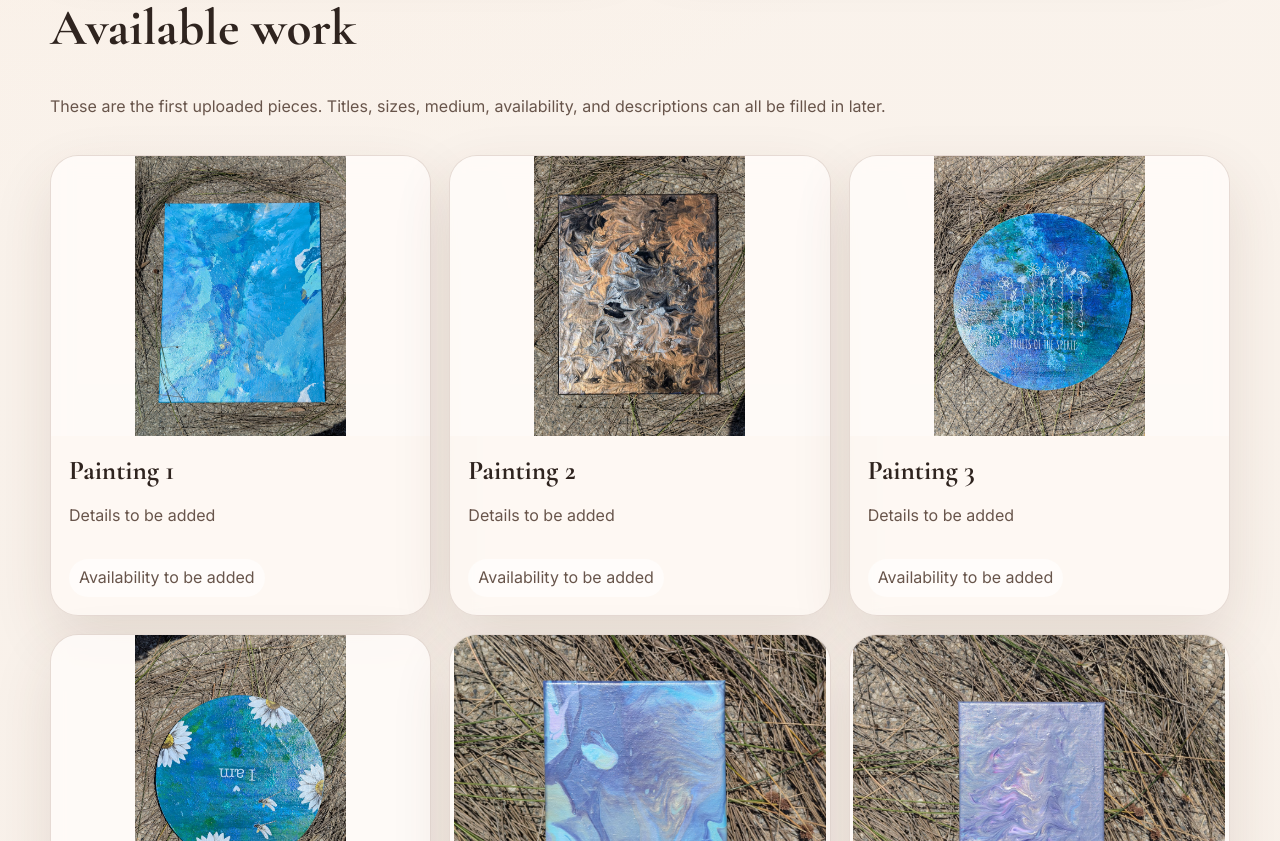
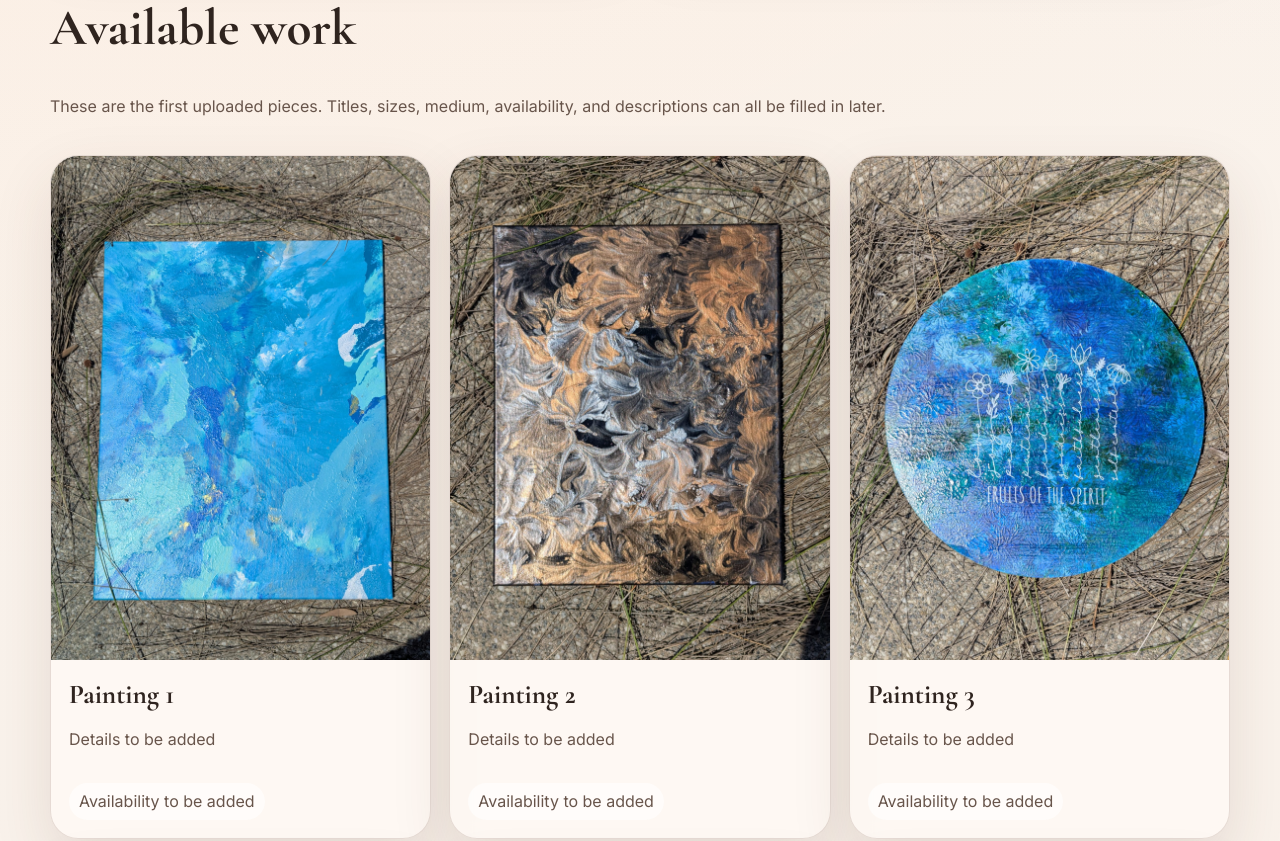
Before and after one commit to HasanHSabri/mj-art-site, a plain HTML site: page docs/index.html in a window 1280 px wide. Shown: the part 1638-2479 px from the top of the page. Drawn offline with nearby package versions, Linux system fonts and the light colour scheme.

Commit message:
Use full uncropped artwork images

```diff
--- a/docs/script.js
+++ b/docs/script.js
@@ -10,9 +10,26 @@ const dialogImage = document.getElementById('dialog-image');
 const dialogInquire = document.getElementById('dialog-inquire');
 const inquiryForm = document.getElementById('inquiry-form');
 const paintingNameInput = document.getElementById('painting-name');
+const dialogImageElement = document.createElement('img');
 
 const contactEmail = 'mjdonnellan73@gmail.com';
 let selectedPainting = '';
+
+dialogImageElement.alt = '';
+dialogImage.appendChild(dialogImageElement);
+
+galleryCards.forEach((card) => {
+  const imageContainer = card.querySelector('.painting-image');
+  if (!imageContainer || imageContainer.classList.contains('painting-image-placeholder')) {
+    return;
+  }
+
+  const imageElement = document.createElement('img');
+  imageElement.src = card.dataset.image;
+  imageElement.alt = card.dataset.title || 'Artwork';
+  imageContainer.style.backgroundImage = 'none';
+  imageContainer.appendChild(imageElement);
+});
 
 function openPaintingDialog(card) {
   const { title, medium, size, availability, description, image } = card.dataset;
@@ -24,7 +41,8 @@ function openPaintingDialog(card) {
   dialogAvailability.textContent = availability;
   dialogDescription.textContent = description;
   paintingNameInput.value = title;
-  dialogImage.style.backgroundImage = `url("${image}")`;
+  dialogImageElement.src = image;
+  dialogImageElement.alt = title;
 
   dialog.showModal();
 }
--- a/docs/styles.css
+++ b/docs/styles.css
@@ -314,17 +314,31 @@ label {
 
 .painting-image,
 .dialog-image {
+  display: flex;
+  align-items: center;
+  justify-content: center;
   min-height: 280px;
-  background-size: contain;
-  background-repeat: no-repeat;
-  background-position: center;
   background-color: rgba(255, 255, 255, 0.4);
+}
+
+.painting-image img,
+.dialog-image img {
+  display: block;
+  width: 100%;
+  height: 100%;
+  max-width: 100%;
+  max-height: 100%;
+  object-fit: contain;
 }
 
 .painting-image-placeholder {
   background:
     radial-gradient(circle at top, rgba(255, 228, 210, 0.9), transparent 34%),
     linear-gradient(180deg, rgba(255, 255, 255, 0.72), rgba(245, 230, 219, 0.9));
+}
+
+.painting-image-placeholder img {
+  display: none;
 }
 
 .painting-card-body {
```
